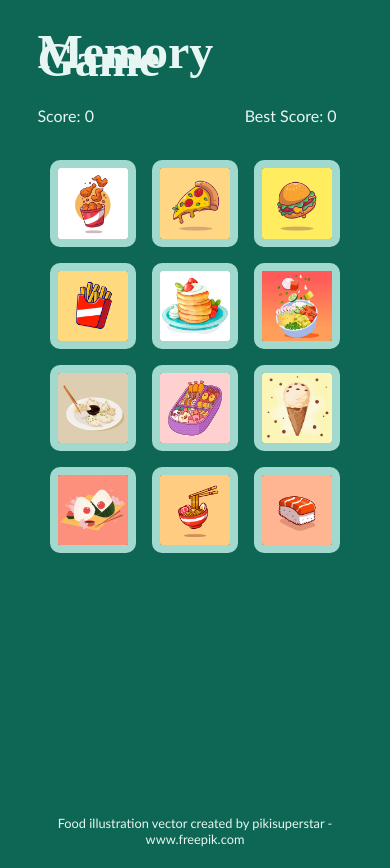
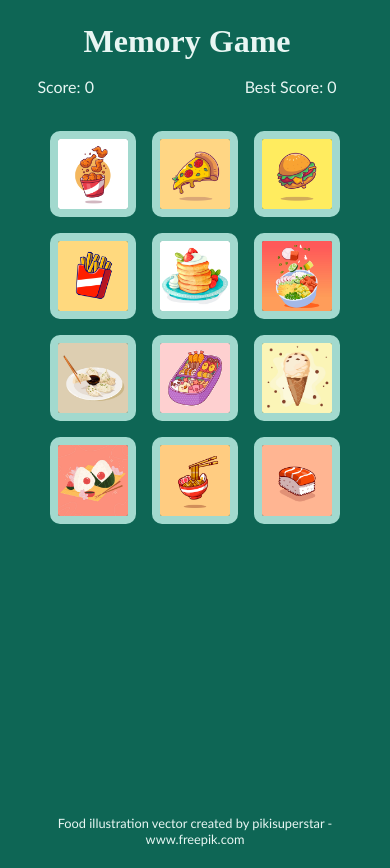
Before and after one commit to elnurad/memory-game, a React (Create React App) app: page / in a window 390 px wide. Built offline with nearby package versions, Linux system fonts and the light colour scheme; a web font is replaced by a local one.

Commit message:
adjusted h1 size

```diff
--- a/package.json
+++ b/package.json
@@ -1,4 +1,5 @@
 {
+  "homepage": "http://elnurad.github.io/memory-game",
   "name": "memory-game",
   "version": "0.1.0",
   "private": true,
@@ -13,6 +14,8 @@
   },
   "scripts": {
     "start": "react-scripts start",
+    "predeploy": "npm run build",
+    "deploy": "gh-pages -d build",
     "build": "react-scripts build",
     "test": "react-scripts test",
     "eject": "react-scripts eject"
@@ -39,6 +42,7 @@
     "eslint": "^8.19.0",
     "eslint-config-airbnb-base": "^15.0.0",
     "eslint-plugin-import": "^2.26.0",
-    "eslint-plugin-react": "^7.30.0"
+    "eslint-plugin-react": "^7.30.0",
+    "gh-pages": "^4.0.0"
   }
 }
--- a/src/App.css
+++ b/src/App.css
@@ -89,6 +89,10 @@ footer {
     .App {
         margin-top: 1em;
     }
+    h1 {
+        font-size: 2rem;
+        text-align: center;
+    }
 
 
 }
```
Also changed, not shown: 1 other file (tests, documents, lock files or other folders).
